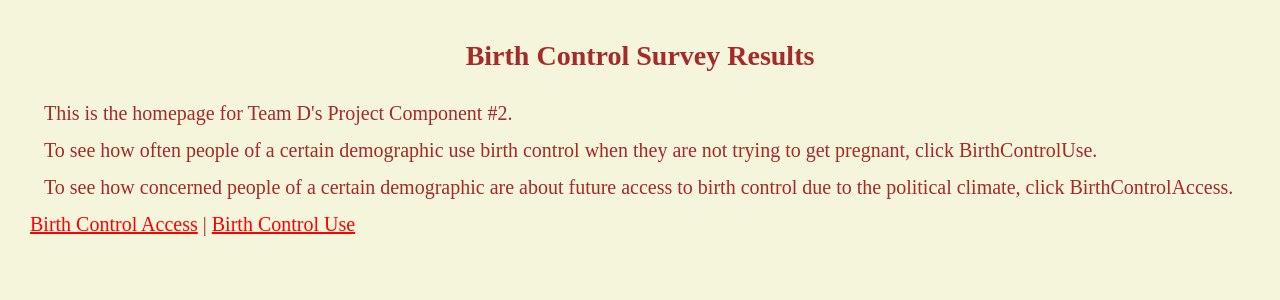
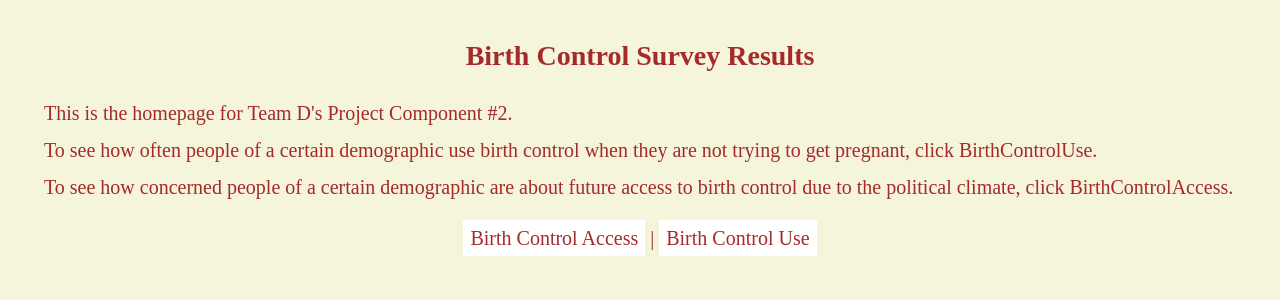
Before and after one commit to CS257-F23/team-project-d, a Flask app: page / in a window 1280 px wide. Shown: the top 300 px of the page. Run offline with Flask 3, Linux system fonts and the light colour scheme.

Commit message:
finalized

```diff
--- a/static/homepage.css
+++ b/static/homepage.css
@@ -21,18 +21,28 @@ p {
 }
 
 a {
-    color: Red;
-    text-decoration: underline;
-
+    color: brown;
+    text-decoration: none;
+    border: 2px solid white;
+    padding: 5px;
+    text-decoration: none;
+    background-color: white;
 }
 
 a:visited{
-    color:purple
+    color:purple;
 }
 
 a:hover {
-    color: purple;
+    color: orange;
     text-decoration: underline;
     text-align: center;
 
 }
+
+nav {
+    display: block;
+    text-decoration: none;
+    text-align: center;
+    padding: 14px 16px;
+}
```
